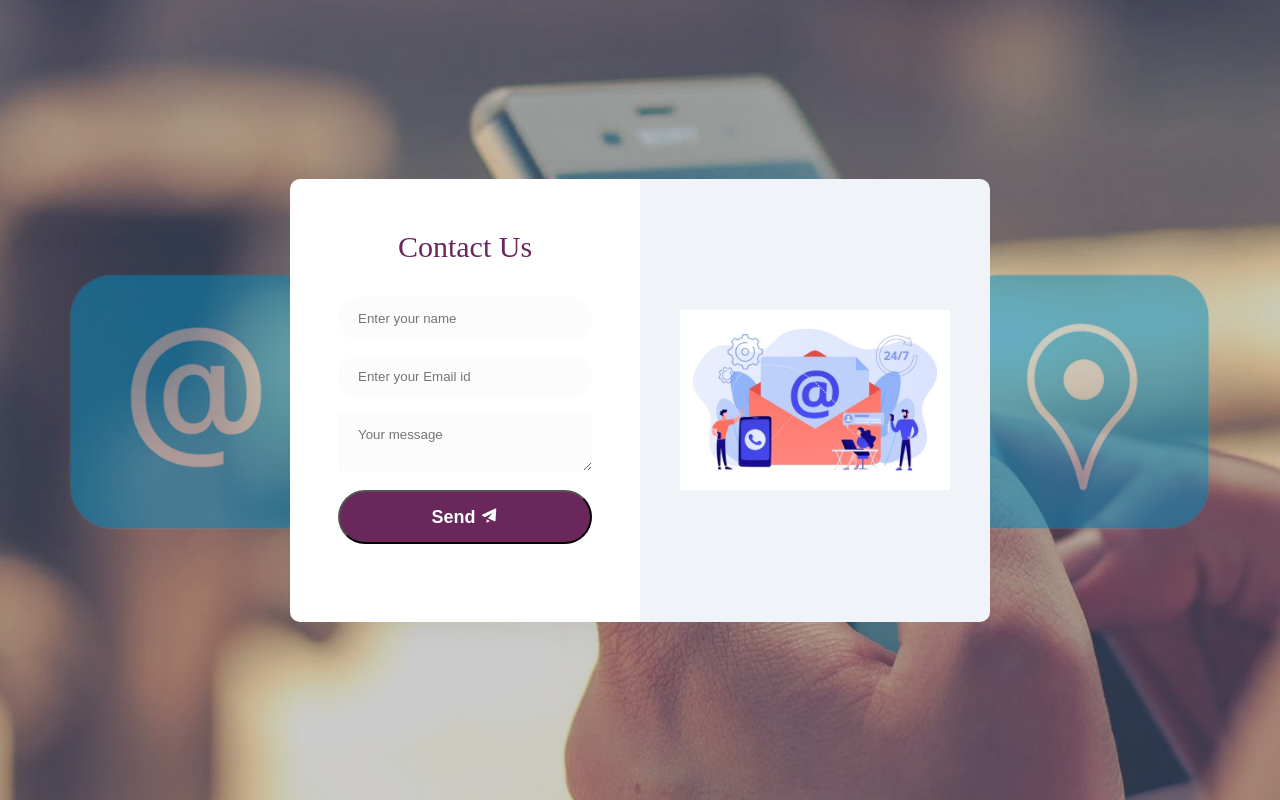
After one commit to sapna1808/Parking-Space-Management-System, a PHP site: page /help.php in a window 1280 px wide. The commit adds this page. Run offline with PHP 8.4, Linux system fonts and the light colour scheme.

Commit message:
Updated the contact-us page

```diff
--- /dev/null
+++ b/help.php
@@ -0,0 +1,78 @@
+<?php
+session_start();
+error_reporting(0);
+
+
+
+    if(isset($_POST["submit"])){
+        echo "<script>alert('Your Message has been received successfully');</script>";
+        echo "<script>window.location.href ='index.php'</script>";
+    }
+
+
+
+
+
+?>
+
+
+
+
+<!DOCTYPE html>
+<html lang="en">
+    <head>
+        <meta http-equiv="content-type" content="text/html; charset=UTF-8">
+        <meta charset="UTF-8">
+
+        <meta http-equiv="X-UA-Compatible" content="IE-Edge,chrome=1">
+        <meta name="viewport" content="width-device-width,initial-scale=1.0">
+        <link rel="shortcut icon" href="../favicon.ico">
+        <title>Contact Us</title>
+        <link rel="stylesheet" href="helpstyle.css">
+        <link href='https://unpkg.com/boxicons@2.1.4/css/boxicons.min.css' rel='stylesheet'>
+    </head>
+    <body>
+      <div class="contact-form">
+        <h1>        </h1>
+        <div class="container">
+            <div class="main">
+                <div class="content">
+                    <h2>Contact Us</h2>
+                    <form method="post">
+                        <input type="text" name="name" placeholder="Enter your name">
+                        <input type="email" name="email" placeholder="Enter your Email id">
+                        <textarea name="message" placeholder="Your message"></textarea>
+            <button type="submit" name="submit"  class="btn">Send <i class='bx bxs-paper-plane'></i></button>
+                    </form>
+                </div>
+                <div class="form-img">
+                    <img src="./files/contact.jpg" alt="">
+                </div>
+            </div>
+        </div>
+      </div>
+
+
+
+
+
+
+
+
+
+
+
+
+
+
+
+
+
+
+
+
+
+        <script src="script.js"></script>
+
+    </body>
+</html>
--- /dev/null
+++ b/helpstyle.css
@@ -0,0 +1,120 @@
+*{
+    padding: 0;
+    margin: 0;
+    box-sizing: border-box;
+    font-family: 'poppins',sans-serif;
+
+}
+
+.contact-form{
+    position: relative;
+    min-height: 100vh;
+    z-index: 0;
+    padding: 30px;
+    background-image: linear-gradient(rgba(0, 0, 0, 0.2), rgba(0, 0, 0, 0.2)),url('./files/contact-us-banner.jpg');
+    background-position: center;
+    background-size: cover;
+    justify-content: center;
+    display: grid;
+    grid-template-rows: 1fr auto 1fr;
+    align-items: center;
+}
+
+.container{
+    max-width: 700px;
+    margin-top: 0 auto;
+    }
+
+.contact-form h1{
+    text-align: center;
+    font-size: 2.5rem;
+    font-weight: 400;
+    color: #000;
+    font-family: 'poppins';
+}
+
+.contact-form h2{
+    line-height: 40px;
+    margin-bottom: 5px;
+    font-size: 30px;
+    font-weight: 549;
+    color: #69275c;
+    text-align: center;
+    font-family: 'poppins';
+}
+
+.contact-form .main{
+    position: relative;
+    display: flex;
+    margin: 30px 0;
+}
+
+.content{
+    flex-basis: 50%;
+    padding: 3em 3em;
+    background: #fff;
+    box-shadow: 2px 9px 49px -17px rgba(0, 0, 0, 0.1);
+    border-top-left-radius: 10px;
+    border-bottom-left-radius: 10px;
+}
+
+.form-img{
+    flex-basis: 50%;
+    background: #f0f4f8;
+    background-size: cover;
+    padding: 40px;
+    border-top-right-radius: 10px;
+    border-bottom-right-radius: 10px;
+    align-items: center;
+    display: grid;
+}
+
+.form-img img{
+    max-width: 100%;
+}
+
+.btn,
+button,
+input{
+    border-radius: 35px;
+}
+
+.btn:hover,
+button:hover{
+    color: rgb(64, 220, 231);
+    transition: 0.5s ease;
+}
+
+.contact-form form{
+    margin: 30px 0;
+}
+
+.contact-form input,
+textarea{
+    outline: none;
+    margin-bottom: 15px;
+    font-stretch: 16px;
+    color: #999;
+    padding: 14px 20px;
+    width: 100%;
+    display: inline-block;
+    box-sizing: border-box;
+    border: none;
+    background: #fcfcfc;
+    transition: 0.3s ease;
+}
+
+.contact-form input:focus{
+    background: transparent;
+    border: 1px solid #69275c;
+}
+
+.contact-form button{
+    font-size: 18px;
+    color: #fff;
+    width: 100%;
+    background: #69275c;
+    font-weight: 600;
+    transition: 0.3s ease;
+    padding: 14px 15px;
+}
--- a/index.php
+++ b/index.php
@@ -10,9 +10,7 @@
         <title>MetroPark</title>
         <link rel="stylesheet" href="style.css">
         <link href='https://unpkg.com/boxicons@2.1.4/css/boxicons.min.css' rel='stylesheet'>
-        <meta name="description" content="In this css image slider tutorials we build pure css image slider without using any javascript. Let's have a look the demo and download source code." />
-<meta name="keywords" content="tutorial,css3,image slider,css,html,html5,css slider,slider,gallery,css transitions" />
-<!-- CSS FILES -->
+
 <link href="css/demo.css" media="screen, projection" rel="stylesheet" type="text/css">
 <link href="css/component.css" media="screen, projection" rel="stylesheet" type="text/css">
 <style>
@@ -31,7 +29,7 @@
               <li><a href="index.php">Home</a></li>
               <li><a href="adminlogin.php">Admin</a></li>
               <li><a href="login.php">Login</a></li>
-              <li><a href="help.html">Help</a></li>
+              <li><a href="help.php">Contact Us</a></li>
             </ul>
           </nav>
         </div>
```
Also changed, not shown: profile.php (+14 -24 lines), reports.php (+54 -1 lines), files/contact us.avif (added), files/contact-us-banner.jpg (added), files/contact.jpg (added).
